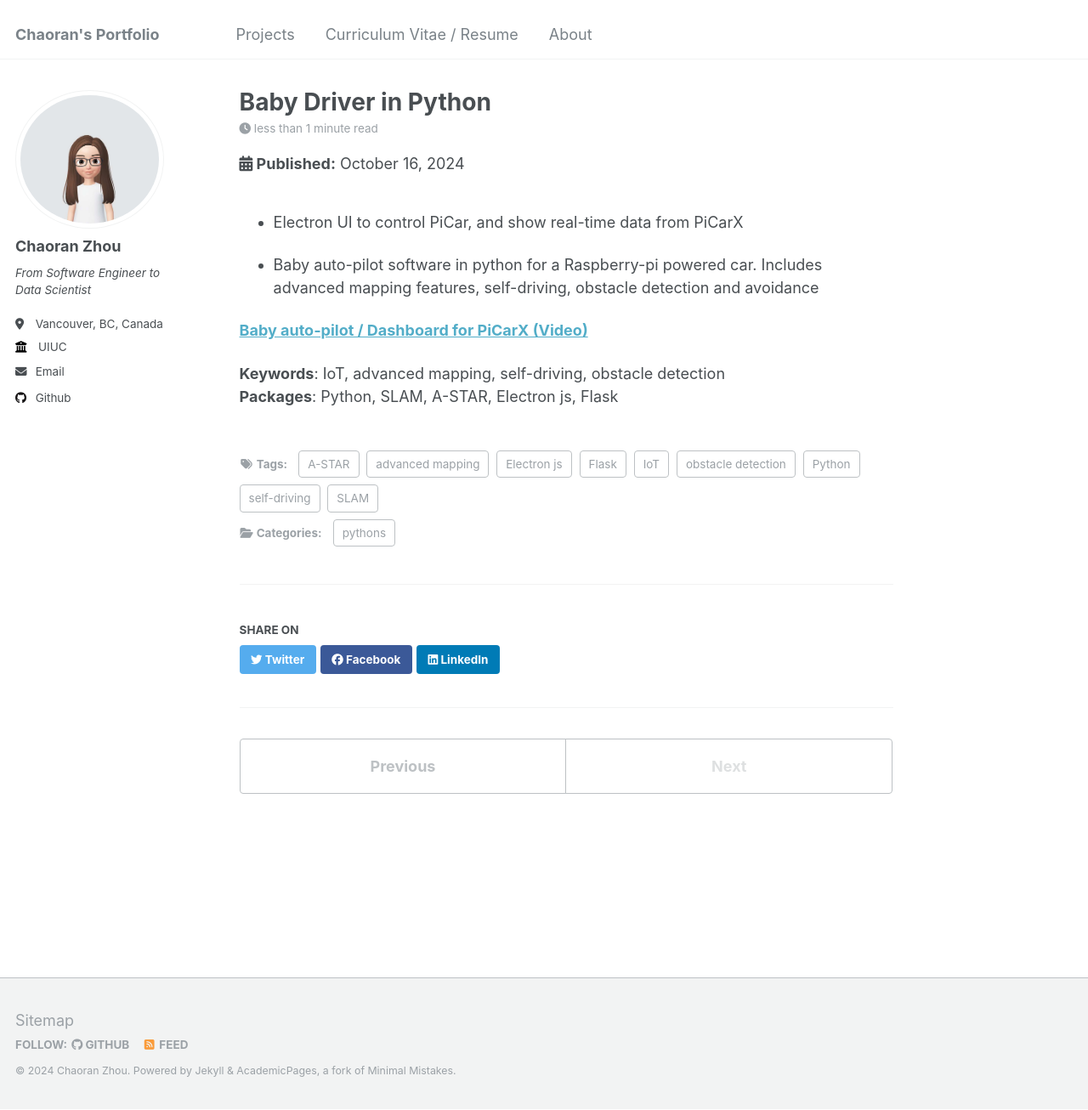
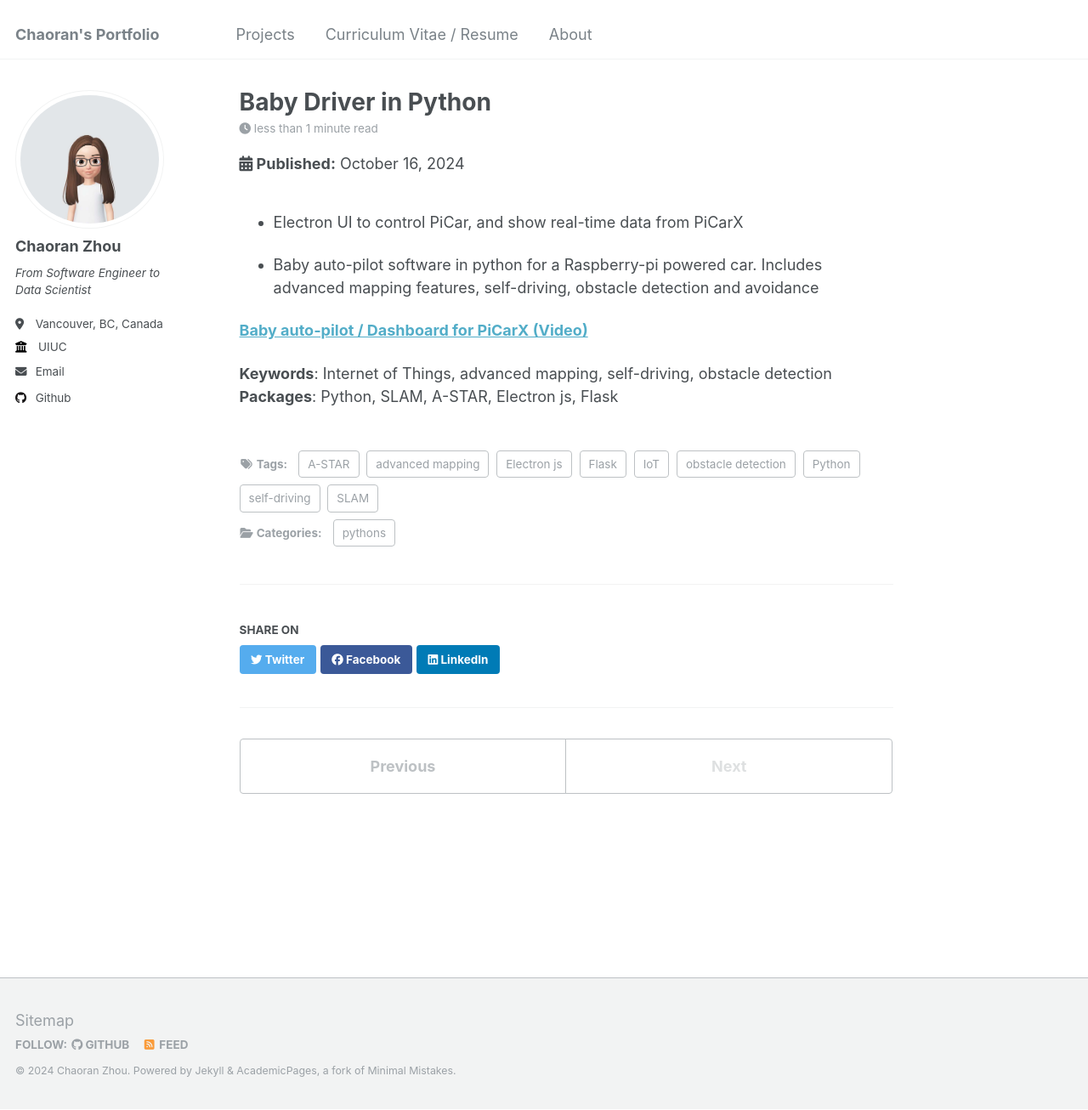
Before and after one commit to ranranrunforit/ranranrunforit.github.io, a Jekyll site: the page built from _projects/project-10.md, in a window 1280 px wide and 1306 px high. Shown: the whole window at 85% size. Built offline with Jekyll 4.4.1, drawn with Linux system fonts in a browser that asks for light colours.

Commit message:
Update project-10.md

```diff
--- a/_projects/project-10.md
+++ b/_projects/project-10.md
@@ -24,5 +24,5 @@ tags:
 
 **[ Baby auto-pilot / Dashboard for PiCarX (Video)](https://youtu.be/xW_e4IPZ7Xk)**
 
-**Keywords**: IoT, advanced mapping, self-driving, obstacle detection
+**Keywords**: Internet of Things, advanced mapping, self-driving, obstacle detection
 **Packages**: Python, SLAM, A-STAR, Electron js, Flask
```
